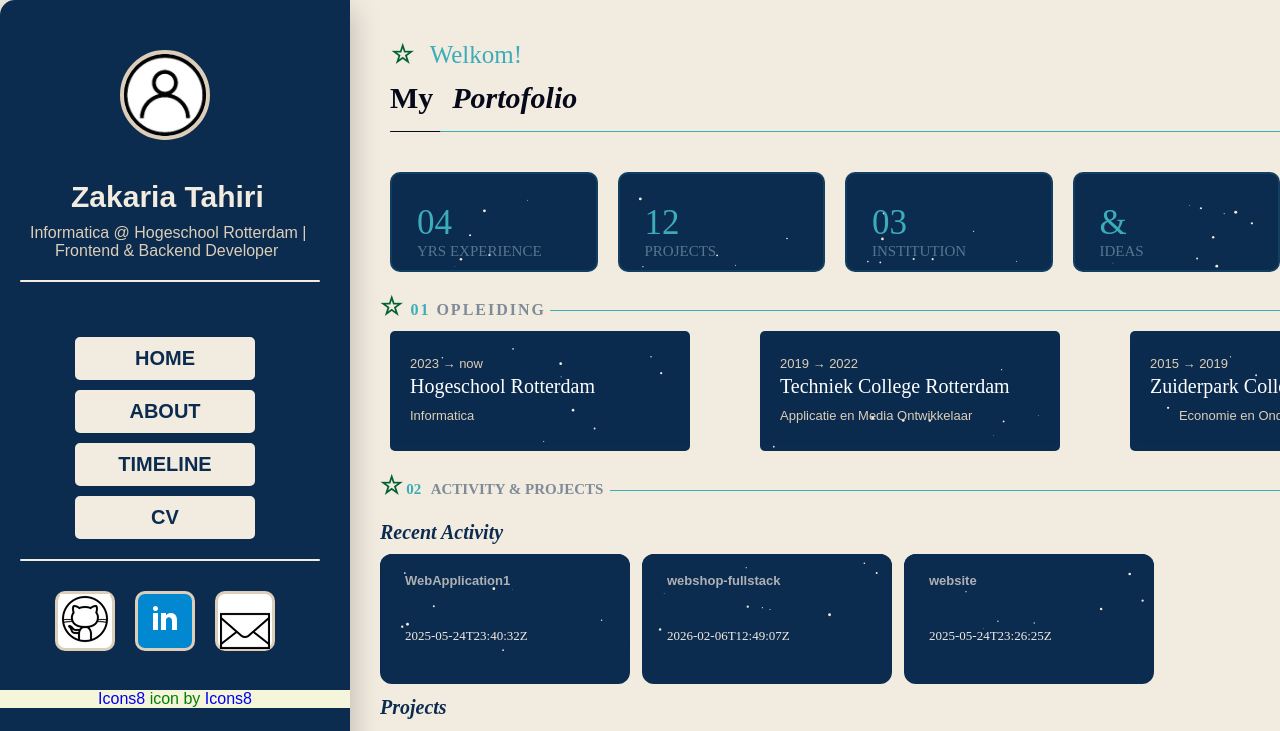
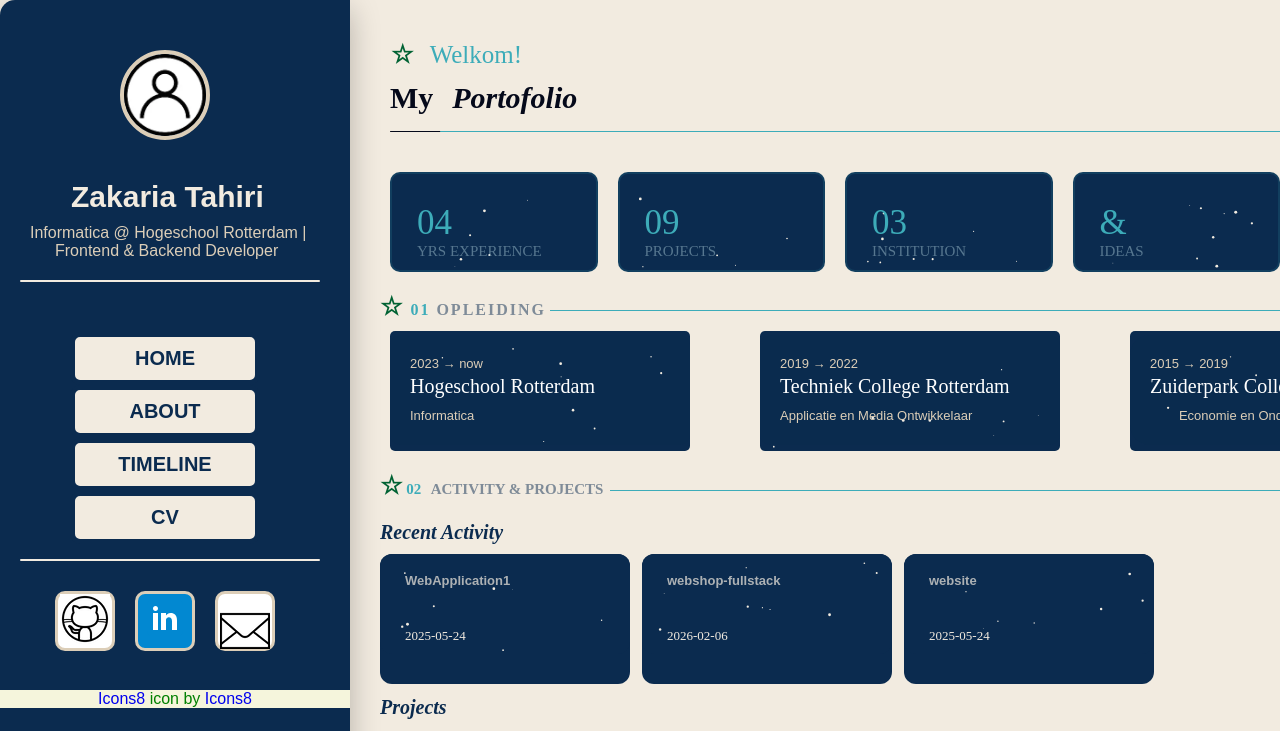
Before and after one commit to ZakariaHogeschoolR/personalBranding, a React (Vite) app in the folder Frontend/: page /#/ in a window 1280 px wide. Shown: the top 731 px of the page. Built offline with nearby package versions, Linux system fonts and the light colour scheme.

Commit message:
date has been improved.

```diff
--- a/Frontend/src/Components/Layout/Footer.tsx
+++ b/Frontend/src/Components/Layout/Footer.tsx
@@ -15,9 +15,6 @@ const Footer = ({fade}: Props) =>
                 <a className="footer-linkdin" href="https://www.linkedin.com/in/zakaria-tahiri-a41a753a9" target="_blank" rel="noopener noreferrer"><img src={Linkdin} width='30px' height='30px'/></a>
                 <a className="footer-email" href="mailto:zahari.tahiri@email.com" target="_blank" rel="noopener noreferrer"><img src={Email} width='30px' height='30px'/></a>
             </div>
-            <div className="icons">
-                <a target="_blank" href="https://icons8.com/icon/RejqnVMqk7VX/icons8">Icons8</a> icon by <a target="_blank" href="https://icons8.com">Icons8</a>
-            </div>
         </footer>
     );
 }
--- a/Frontend/src/Components/Rendering/Render.tsx
+++ b/Frontend/src/Components/Rendering/Render.tsx
@@ -21,6 +21,12 @@ type RenderProps = {
 };
 
 const Render = ({Repository}: RenderProps) =>{
+    function dateString(date: string) :string[]
+    {
+        const dateSplitZ = date.split("Z");
+        const dateSplitT = dateSplitZ[0].split("T");
+        return dateSplitT;
+    }
     return (
         <section className="grider">
             {Repository.map((repo: Repo) => (
@@ -30,7 +36,7 @@ const Render = ({Repository}: RenderProps) =>{
                             <Stars num={10}/>
                             <p className="Name">{repo.name}</p>
                             <p className="Function"></p>
-                            <p className="Date">{repo.created_at}</p>
+                            <p className="Date">{dateString(repo.created_at)[0]}</p>
                         </div>
                     </div>
                 </NavLink>
--- a/Frontend/src/Components/Rendering/RenderCard.tsx
+++ b/Frontend/src/Components/Rendering/RenderCard.tsx
@@ -23,6 +23,12 @@ const RenderCard = ({Repos}:Prop) =>
     const sortedRepos = Repos.sort((a, b) =>
         new Date(b.created_at).getTime() - new Date(a.created_at).getTime()
     );
+    function dateString(date: string) :string[]
+    {
+        const dateSplitZ = date.split("Z");
+        const dateSplitT = dateSplitZ[0].split("T");
+        return dateSplitT;
+    }
     return(
         <>
             <div className="content-timeline">
@@ -37,7 +43,7 @@ const RenderCard = ({Repos}:Prop) =>
                             <p>
                                 <span className="Activity-Name">{Rep.name}</span><br/>
                                 <span className="Activity-Function"></span><br/>
-                                <span className="Activity-Date">{Rep.created_at}</span><br/>
+                                <span className="Activity-Date">{dateString(Rep.created_at)[0]} {dateString(Rep.created_at)[1]}</span><br/>
                                 <span className="Activity-Category">{Rep.language}</span>
                             </p>
                         </div>
--- a/Frontend/src/Components/common/Opleiding.tsx
+++ b/Frontend/src/Components/common/Opleiding.tsx
@@ -2,10 +2,27 @@ import { useEffect, useState } from "react";
 import '../Styles/Opleiding.css';
 import { format } from 'date-fns';
 import Stars from './stars';
+import reposData from "../../data/repos.json";
+
+type Repo = {
+    id: number;
+    name: string;
+    description: string | null;
+    html_url: string;
+    stargazers_count: number;
+    fork: boolean;
+    language: string | null;
+    created_at: string;   // ISO date string
+    updated_at: string;
+    status?: "Completed" | "InProgress";
+    type?: "Activity" | "Project";
+};
+
+const repos: Repo[] = reposData as Repo[];
 
 const Opleiding = () => {
     const [date, setDate] = useState(new Date());
-
+    const  AmountOfPorjects = repos.filter(repo => String(repo.type) != "nothing" && String(repo.status) != "nothing");
     useEffect(() => {
         const interval = setInterval(() => {
         setDate(new Date());
@@ -29,7 +46,7 @@ const Opleiding = () => {
                 </div>
                 <div className="projects">
                     <Stars num={10}/>
-                    <p className="projs">12</p>
+                    <p className="projs">0{AmountOfPorjects.length - 1 }</p>
                     <p className="projects-txt">PROJECTS</p>
                 </div>
                 <div className="first">
```
